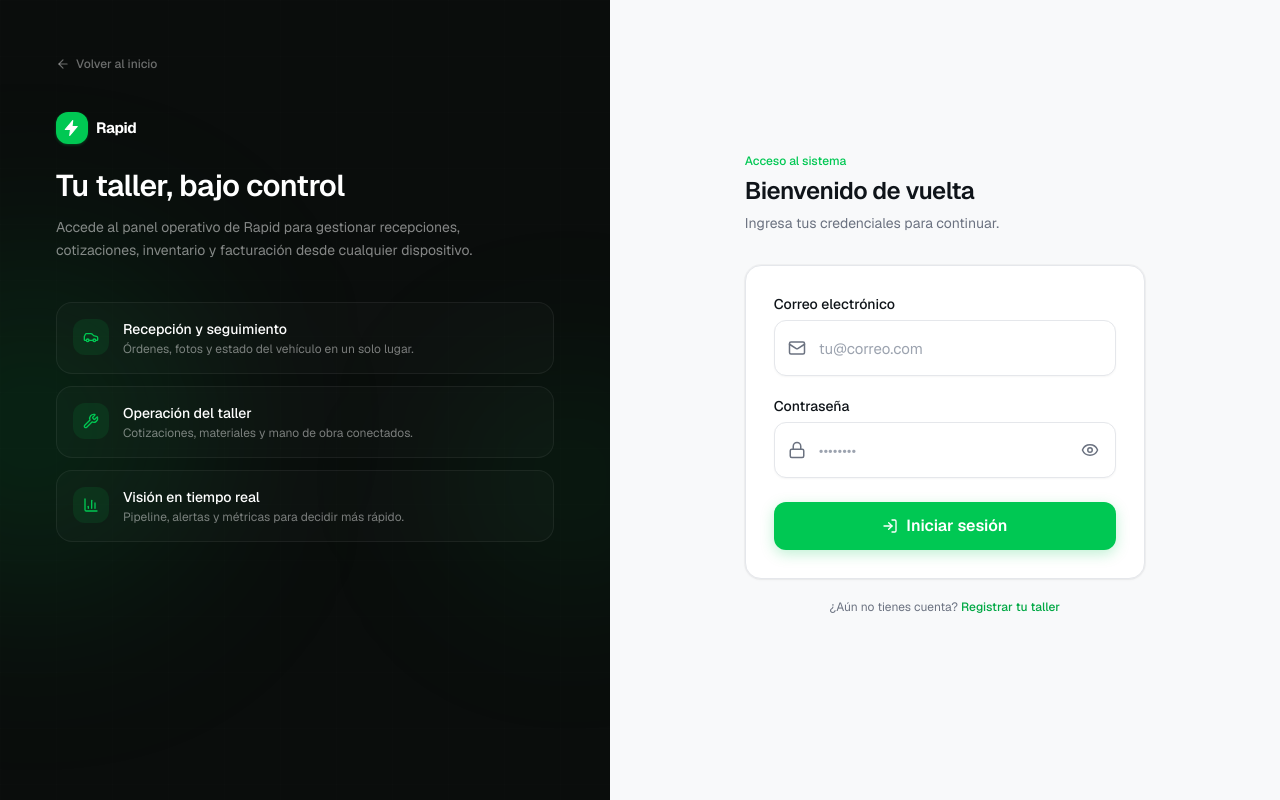
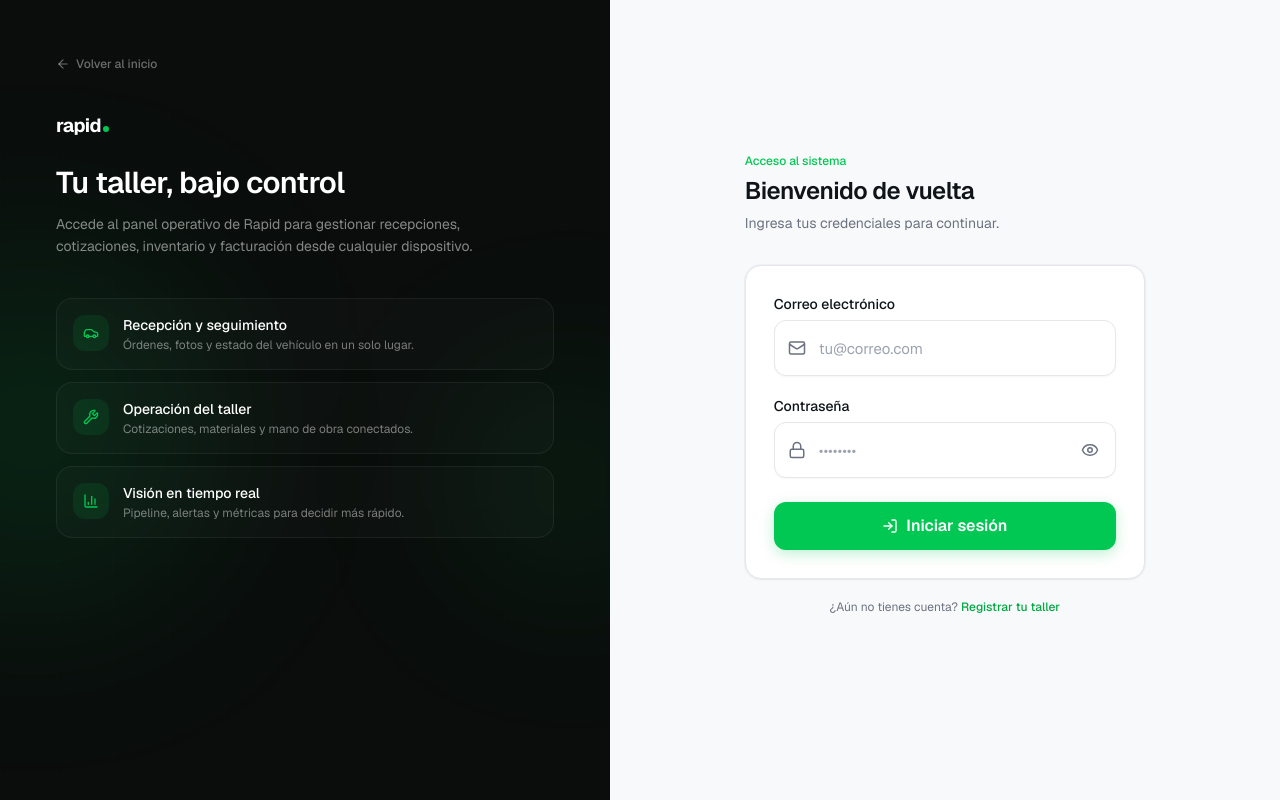
Before and after one commit to luisf2211/rapid, a Next.js app: page /login in a window 1280 px wide. Built offline with nearby package versions, Linux system fonts and the light colour scheme.

Commit message:
redesign: wordmark tipografico de Rapid (sin iconito generico) + favicon nuevo + logo del taller en el hero

```diff
--- a/src/components/landing/LandingPage.tsx
+++ b/src/components/landing/LandingPage.tsx
@@ -104,11 +104,20 @@ export function LandingPage({
           <div className="relative">
             <div className="aspect-[4/5] w-full overflow-hidden rounded-3xl bg-rapid-surface-strong">
               {/* Reemplazar por una foto real: <img src="/hero.jpg" ... /> */}
-              <div className="flex h-full w-full items-center justify-center bg-[radial-gradient(circle_at_30%_20%,#e9ecef,transparent_60%),radial-gradient(circle_at_80%_90%,#e3e6ea,transparent_55%)]">
-                <span className="text-sm text-rapid-text-muted-soft">
-                  Foto del taller
-                </span>
-              </div>
+              {featuredWorkshop?.logoUrl ? (
+                // eslint-disable-next-line @next/next/no-img-element
+                <img
+                  src={featuredWorkshop.logoUrl}
+                  alt={featuredWorkshop.name}
+                  className="h-full w-full object-cover"
+                />
+              ) : (
+                <div className="flex h-full w-full items-center justify-center bg-[radial-gradient(circle_at_30%_20%,#e9ecef,transparent_60%),radial-gradient(circle_at_80%_90%,#e3e6ea,transparent_55%)]">
+                  <span className="text-sm text-rapid-text-muted-soft">
+                    Foto del taller
+                  </span>
+                </div>
+              )}
             </div>
             {featuredWorkshop && (
               <Link
--- a/src/components/layout/Logo.tsx
+++ b/src/components/layout/Logo.tsx
@@ -3,41 +3,43 @@ import { cn } from "@/lib/utils";
 interface LogoProps {
   className?: string;
   variant?: "light" | "dark";
-  /** Solo ícono (sidebar contraído) */
+  /** Solo marca compacta (sidebar contraído) */
   compact?: boolean;
 }
 
+/**
+ * Wordmark tipográfico de Rapid. Sin iconos genéricos: solo el nombre
+ * con un punto verde de acento. Limpio y con carácter (estilo Vercel/Linear).
+ */
 export function Logo({ className, variant = "light", compact = false }: LogoProps) {
   const textColor = variant === "dark" ? "text-white" : "text-rapid-text";
+
+  if (compact) {
+    // Marca compacta: la "R" con el punto de acento.
+    return (
+      <span
+        className={cn(
+          "inline-flex items-baseline text-[19px] font-bold tracking-[-0.03em]",
+          textColor,
+          className,
+        )}
+      >
+        R
+        <span className="ml-[1px] h-[5px] w-[5px] translate-y-[-1px] rounded-full bg-rapid-green" />
+      </span>
+    );
+  }
+
   return (
-    <div
+    <span
       className={cn(
-        "flex items-center gap-2",
-        compact && "justify-center",
+        "inline-flex items-baseline text-[19px] font-bold lowercase tracking-[-0.03em]",
+        textColor,
         className,
       )}
     >
-      <div className="w-8 h-8 rounded-lg bg-rapid-green flex items-center justify-center shadow-[0_1px_3px_rgba(0,200,83,0.3)]">
-        <svg
-          viewBox="0 0 24 24"
-          fill="none"
-          className="w-[18px] h-[18px] text-white"
-          aria-hidden="true"
-        >
-          <path
-            d="M13 2L3 14h7l-1 8 10-12h-7l1-8z"
-            fill="currentColor"
-            stroke="currentColor"
-            strokeWidth="1.4"
-            strokeLinejoin="round"
-          />
-        </svg>
-      </div>
-      {!compact && (
-        <span className={cn("font-bold tracking-tight text-[15px]", textColor)}>
-          Rapid
-        </span>
-      )}
-    </div>
+      rapid
+      <span className="ml-[2px] mb-[3px] h-[6px] w-[6px] rounded-full bg-rapid-green" />
+    </span>
   );
 }
```
Also changed, not shown: src/app/icon.svg.
